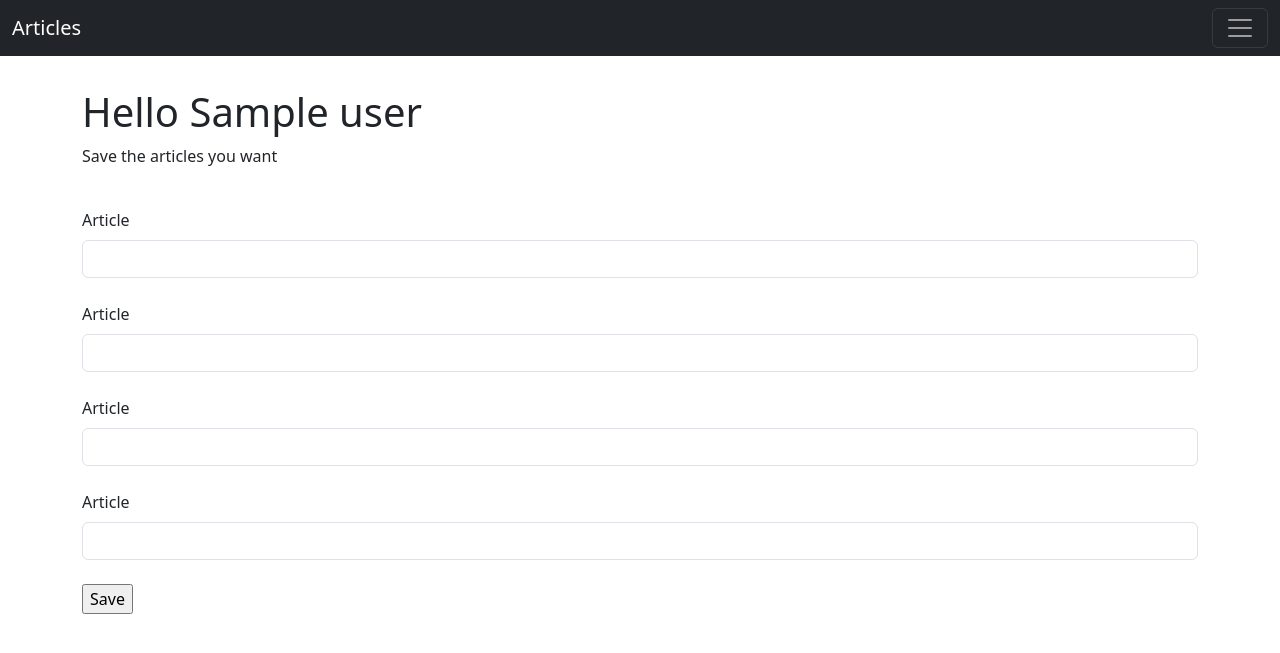
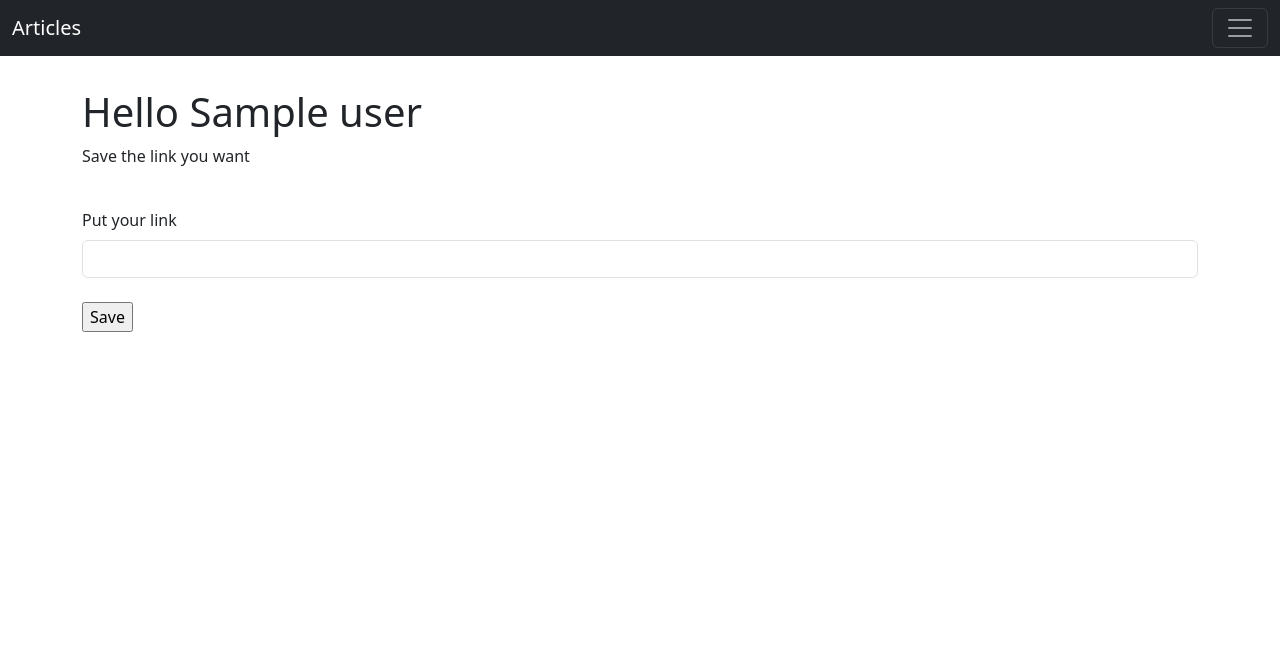
Before and after one commit to wangchrist/dataengineering2, a Flask app: page /articles in a window 1280 px wide. Shown: the top 653 px of the page. Run offline with Flask 3, Linux system fonts and the light colour scheme; the visitor is signed in with stand-in values (Sample User, id 1).

Commit message:
change form

```diff
--- a/app.py
+++ b/app.py
@@ -5,6 +5,7 @@ from wtforms import StringField, SubmitField, FieldList
 from wtforms.validators import DataRequired
 
 from common.article import Article
+from common.repository import ArticleRepository
 
 # App
 app = Flask(__name__)
@@ -16,22 +17,15 @@ class NameForm(FlaskForm):
     submit = SubmitField("Login")
 
 class ArticleForm(FlaskForm):
-    articles = FieldList(StringField("Article"), min_entries=4, max_entries=4)
+
+    repository: ArticleRepository = None
+
+    link = StringField("Put your link", validators=[DataRequired()])
     submit = SubmitField("Save")
 
-    def get_articles(self):
-        article_list = []
-        for article in self.articles:
-            if article.data:
-                article_list.append(article)
-        return article_list
-
     def save(self):
-        articles = []
-        for data in self.get_articles():
-            article = Article(**data) #la classe Article dans common article.py
-            articles.append(article)
-        self.__class__.repositorysaveArticles(self, articles)
+        link = Article(**self.link) #la classe Article dans common article.py
+        self.__class__.repository.saveArticles(self, link)
 
 
 #Routers
@@ -68,7 +62,7 @@ def user():
         return redirect(url_for('login'))
     if request.method == "POST":
         form.save()
-        form.articles.data = ''
+        form.link.data = ''
     return render_template('user.html', user_id=name, form=form)
 
 #Create custom error pages
--- a/templates/user.html
+++ b/templates/user.html
@@ -5,19 +5,17 @@
 
     <h1>Hello {{user_id | capitalize}}</h1>
 
-    <p>Save the articles you want</p>
+    <p>Save the link you want</p>
     <br/>
 
     <form method="POST">
-        {% for article in form.articles %}
-            {{ article.label(
-                class="form-label"
-            )}}
-            {{ article(
-                class="form-control"
-            ) }}
-            <br/>
-        {% endfor %}
+        {{form.link.label(
+            class="form-label"
+        )}}
+        {{form.link(
+            class="form-control"
+        )}}
+        <br/>
         {{ form.submit() }}
     </form>
 
```
